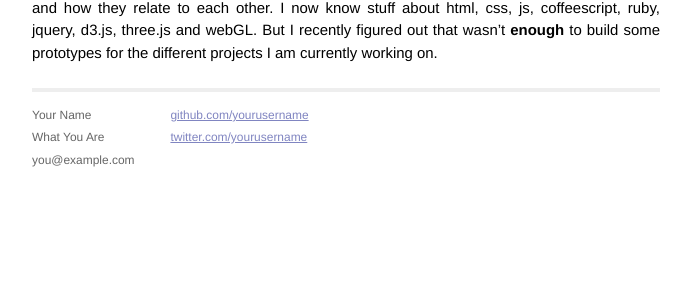
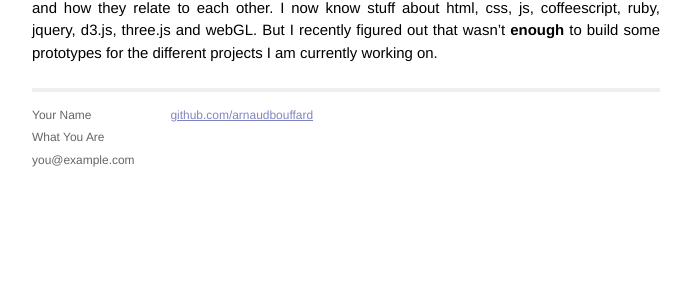
Before and after one commit to arnaudbouffard/arnaudbouffard.github.io, a Jekyll site: the page built from _posts/2014-04-24-premier_jour-wagon.markdown, in a window 1280 px wide. Shown: the part 220-520 px from the top of the page, without its empty margins (294-985 px from the left). Built offline with Jekyll 4.4.1, drawn with Linux system fonts in a browser that asks for light colours; Markdown is read by kramdown in place of the engine named in the settings.

Commit message:
corrected github link

```diff
--- a/_layouts/default.html
+++ b/_layouts/default.html
@@ -33,8 +33,7 @@
             </div>
             <div class="contact">
               <p>
-                <a href="https://github.com/yourusername">github.com/yourusername</a><br />
-                <a href="https://twitter.com/yourusername">twitter.com/yourusername</a><br />
+                <a href="https://github.com/arnaudbouffard">github.com/arnaudbouffard</a><br />
               </p>
             </div>
           </div>
```
